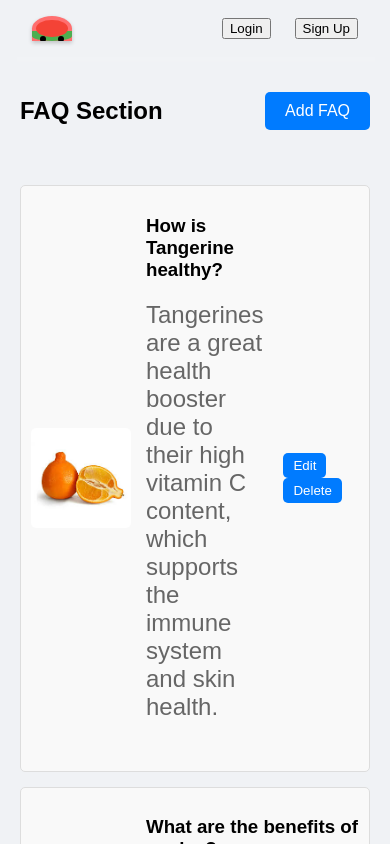
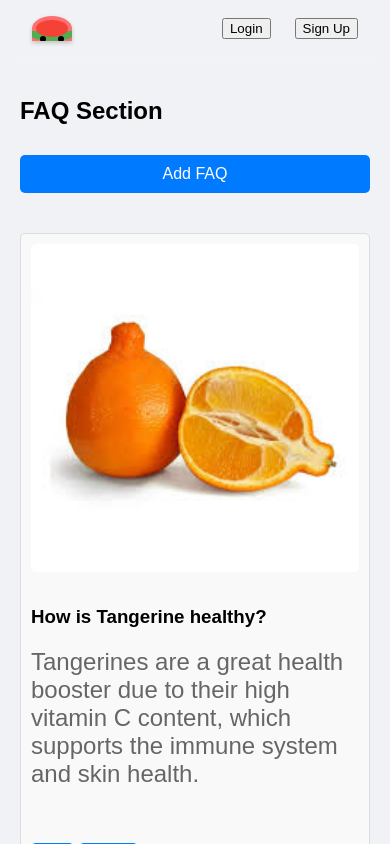
Before and after one commit to NiRbHaYsInGh30/Fruit.Ai, a React (Vite) app: page /faqs in a window 390 px wide. Shown: the top 844 px of the page. Built offline with nearby package versions, Linux system fonts and the light colour scheme; no server answers.

Commit message:
faq changes

```diff
--- a/src/Styles/Faq.css
+++ b/src/Styles/Faq.css
@@ -2,6 +2,7 @@
     padding: 20px;
     display: flex;
     flex-direction: column;
+    max-width: 100%;
 }
 
 .faq-header {
@@ -9,6 +10,7 @@
     justify-content: space-between;
     align-items: center;
     margin-bottom: 20px;
+    flex-wrap: wrap;
 }
 
 .add-faq-button {
@@ -31,6 +33,7 @@
     padding: 20px;
     border-radius: 5px;
     background-color: #fff;
+    max-width: 100%;
 }
 
 .faq-form input,
@@ -61,20 +64,22 @@
 
 .faq-item {
     display: flex;
-    align-items: center;
+    flex-direction: column;
     margin-bottom: 15px;
     border: 1px solid #ddd;
     border-radius: 5px;
     padding: 10px;
     background-color: #f9f9f9;
+    max-width: 100%;
 }
 
 .faq-image {
-    width: 100px;
+    width: 100%;
+    max-width: 100px;
     height: 100px;
     object-fit: cover;
     border-radius: 5px;
-    margin-right: 15px;
+    margin-bottom: 15px;
 }
 
 .faq-content {
@@ -82,7 +87,10 @@
 }
 
 .faq-actions {
-    margin-left: 15px;
+    display: flex;
+    justify-content: flex-start;
+    margin-top: 10px;
+    flex-wrap: wrap;
 }
 
 .faq-actions button {
@@ -92,9 +100,33 @@
     background-color: #007bff;
     color: #fff;
     cursor: pointer;
-    margin-left: 5px;
+    margin: 5px 5px 0 0;
 }
 
 .faq-actions button:hover {
     background-color: #0056b3;
 }
+
+/* Responsive adjustments */
+@media (max-width: 768px) {
+    .faq-item {
+        flex-direction: column;
+    }
+
+    .faq-image {
+        width: 100%;
+        max-width: 100%;
+        height: auto;
+    }
+
+    .faq-header,
+    .faq-content,
+    .faq-actions {
+        width: 100%;
+    }
+
+    .add-faq-button {
+        width: 100%;
+        margin-top: 10px;
+    }
+}
```
Also changed, not shown: src/data/faq.json (added, +23 -0 lines).
